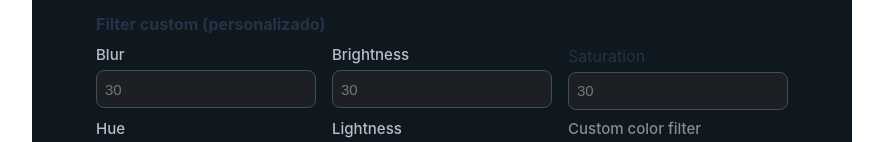
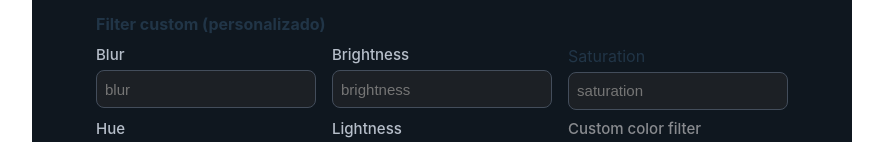
Before and after one commit to elwinroman/curso-react, a React (Vite) app in the folder projects/01-prueba-tecnica-catfact/: page / in a window 1280 px wide. Shown: the part 306-448 px from the top of the page, without its empty margins (198-1081 px from the left). Built offline with nearby package versions, Linux system fonts and the light colour scheme.

Commit message:
refactor: Update some filter placeholder

```diff
--- a/projects/01-prueba-tecnica-catfact/src/constants/filter-options.js
+++ b/projects/01-prueba-tecnica-catfact/src/constants/filter-options.js
@@ -52,7 +52,7 @@ export const FILTER_OPTIONS = [
     id: crypto.randomUUID(),
     text: 'Blur',
     type: 'text',
-    placeholder: '30',
+    placeholder: 'blur',
     inputClass: 'input-base type-text',
     labelClass: 'input-label-base',
     regex: /^[0-9]$|^[1-9][0-9]$|^100$|^\s*$/,
@@ -62,7 +62,7 @@ export const FILTER_OPTIONS = [
     id: crypto.randomUUID(),
     text: 'Brightness',
     type: 'text',
-    placeholder: '30',
+    placeholder: 'brightness',
     inputClass: 'input-base type-text',
     labelClass: 'input-label-base',
     regex: /^[0-9]$|^[1-9][0-9]$|^100$|^\s*$/,
@@ -72,7 +72,7 @@ export const FILTER_OPTIONS = [
     id: crypto.randomUUID(),
     text: 'Saturation',
     type: 'text',
-    placeholder: '30',
+    placeholder: 'saturation',
     pattern: '^(((0|1).[0-9]{1,2})|1|2|2.0)$',
     inputClass: 'input-base type-text',
     labelClass: 'filter-label-base',
```
